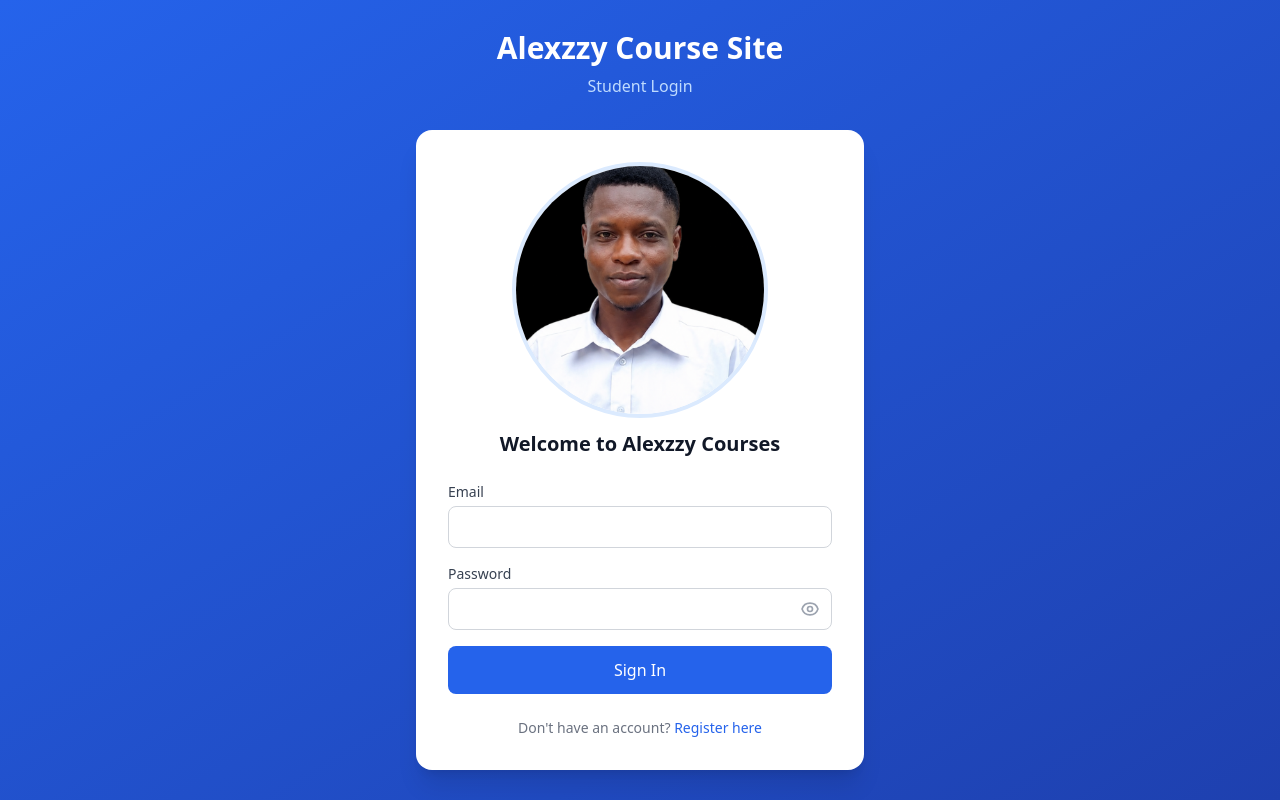
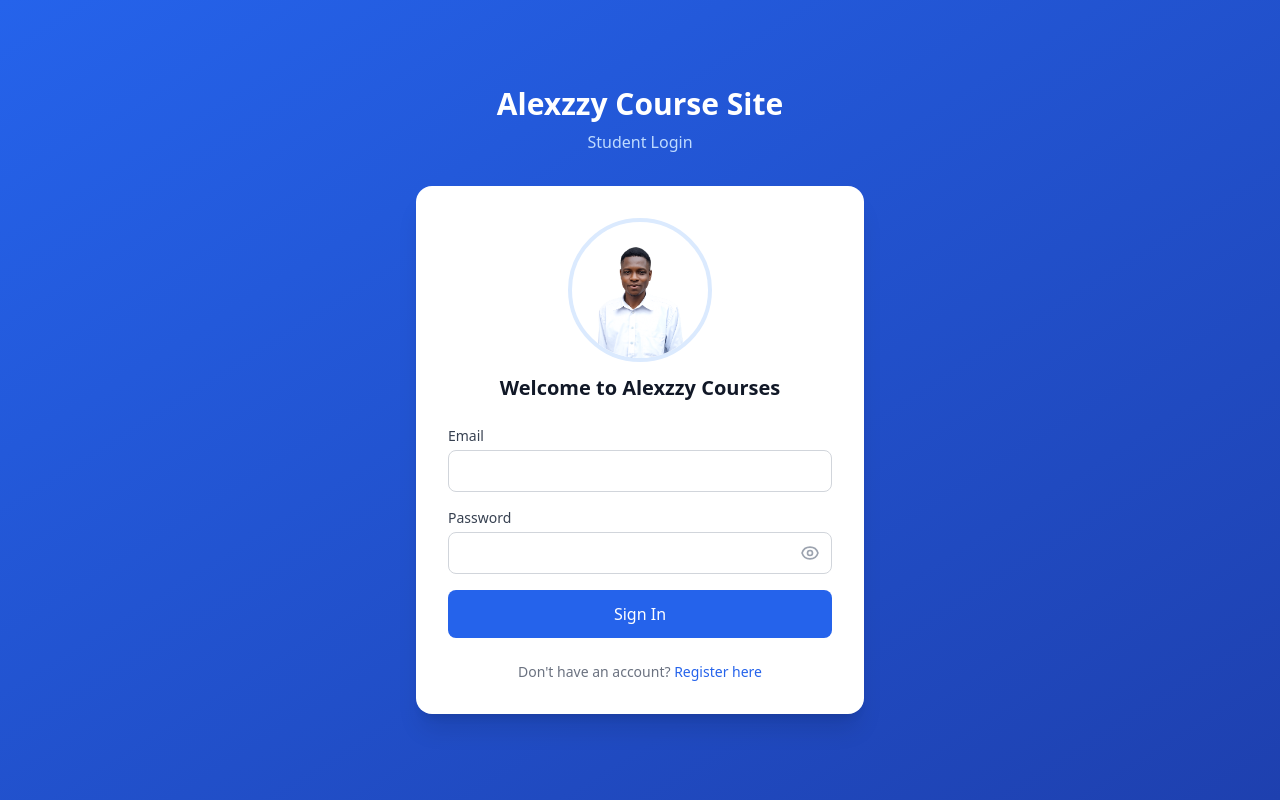
Before and after one commit to Alexzzy112/programmingcourse, a React (Vite) app in the folder client/: page /student/login in a window 1280 px wide. Built offline with nearby package versions, Linux system fonts and the light colour scheme.

Commit message:
Revert "Use client/alex.png instead of public/ image via Vite import"
This reverts commit dd66b96b7bb0c850d9e102af6301cf87f63a71c8.

```diff
--- a/client/src/pages/LecturerLogin.jsx
+++ b/client/src/pages/LecturerLogin.jsx
@@ -3,7 +3,6 @@ import { Link, useNavigate } from 'react-router-dom';
 import { useAuth } from '../context/AuthContext';
 import api from '../utils/api';
 import PasswordInput from '../components/PasswordInput';
-import alexImg from '../../alex.png';
 
 export default function LecturerLogin() {
   const [form, setForm] = useState({ email: '', password: '' });
@@ -36,7 +35,7 @@ export default function LecturerLogin() {
         </div>
         <div className="bg-white rounded-2xl shadow-xl p-8">
           <div className="text-center mb-6">
-            <a href={alexImg} target="_blank" rel="noopener noreferrer" className="block w-64 h-64 rounded-full mx-auto overflow-hidden border-4 border-primary-100"><img src={alexImg} alt="Alexzzy" className="w-full h-full object-cover cursor-pointer hover:opacity-90 transition scale-150" /></a>
+            <img src="/alex.png" alt="Alexzzy" className="w-36 h-36 rounded-full mx-auto object-cover border-4 border-primary-100" />
             <h2 className="text-xl font-bold text-gray-900 mt-3">Welcome to Alexzzy Courses</h2>
           </div>
           {error && <div className="bg-red-50 text-red-600 p-3 rounded-lg text-sm mb-4">{error}</div>}
--- a/client/src/pages/LecturerRegister.jsx
+++ b/client/src/pages/LecturerRegister.jsx
@@ -3,7 +3,6 @@ import { Link, useNavigate } from 'react-router-dom';
 import { useAuth } from '../context/AuthContext';
 import api from '../utils/api';
 import PasswordInput from '../components/PasswordInput';
-import alexImg from '../../alex.png';
 
 export default function LecturerRegister() {
   const [form, setForm] = useState({ firstName: '', lastName: '', email: '', password: '', confirmPassword: '', staffId: '', phone: '', department: '' });
@@ -39,7 +38,7 @@ export default function LecturerRegister() {
         </div>
         <div className="bg-white rounded-2xl shadow-xl p-8">
           <div className="text-center mb-6">
-            <a href={alexImg} target="_blank" rel="noopener noreferrer" className="block w-64 h-64 rounded-full mx-auto overflow-hidden border-4 border-primary-100"><img src={alexImg} alt="Alexzzy" className="w-full h-full object-cover cursor-pointer hover:opacity-90 transition scale-150" /></a>
+            <img src="/alex.png" alt="Alexzzy" className="w-36 h-36 rounded-full mx-auto object-cover border-4 border-primary-100" />
             <h2 className="text-xl font-bold text-gray-900 mt-3">Welcome to Alexzzy Courses</h2>
           </div>
           {error && <div className="bg-red-50 text-red-600 p-3 rounded-lg text-sm mb-4">{error}</div>}
--- a/client/src/pages/StudentLogin.jsx
+++ b/client/src/pages/StudentLogin.jsx
@@ -3,7 +3,6 @@ import { Link, useNavigate } from 'react-router-dom';
 import { useAuth } from '../context/AuthContext';
 import api from '../utils/api';
 import PasswordInput from '../components/PasswordInput';
-import alexImg from '../../alex.png';
 
 export default function StudentLogin() {
   const [form, setForm] = useState({ email: '', password: '' });
@@ -36,7 +35,7 @@ export default function StudentLogin() {
         </div>
         <div className="bg-white rounded-2xl shadow-xl p-8">
           <div className="text-center mb-6">
-            <a href={alexImg} target="_blank" rel="noopener noreferrer" className="block w-64 h-64 rounded-full mx-auto overflow-hidden border-4 border-primary-100"><img src={alexImg} alt="Alexzzy" className="w-full h-full object-cover cursor-pointer hover:opacity-90 transition scale-150" /></a>
+            <img src="/alex.png" alt="Alexzzy" className="w-36 h-36 rounded-full mx-auto object-cover border-4 border-primary-100" />
             <h2 className="text-xl font-bold text-gray-900 mt-3">Welcome to Alexzzy Courses</h2>
           </div>
           {error && <div className="bg-red-50 text-red-600 p-3 rounded-lg text-sm mb-4">{error}</div>}
--- a/client/src/pages/StudentRegister.jsx
+++ b/client/src/pages/StudentRegister.jsx
@@ -3,7 +3,6 @@ import { Link, useNavigate } from 'react-router-dom';
 import { useAuth } from '../context/AuthContext';
 import api from '../utils/api';
 import PasswordInput from '../components/PasswordInput';
-import alexImg from '../../alex.png';
 
 export default function StudentRegister() {
   const [form, setForm] = useState({ firstName: '', lastName: '', email: '', password: '', confirmPassword: '', phone: '', department: '' });
@@ -39,7 +38,7 @@ export default function StudentRegister() {
         </div>
         <div className="bg-white rounded-2xl shadow-xl p-8">
           <div className="text-center mb-6">
-            <a href={alexImg} target="_blank" rel="noopener noreferrer" className="block w-64 h-64 rounded-full mx-auto overflow-hidden border-4 border-primary-100"><img src={alexImg} alt="Alexzzy" className="w-full h-full object-cover cursor-pointer hover:opacity-90 transition scale-150" /></a>
+            <img src="/alex.png" alt="Alexzzy" className="w-36 h-36 rounded-full mx-auto object-cover border-4 border-primary-100" />
             <h2 className="text-xl font-bold text-gray-900 mt-3">Welcome to Alexzzy Courses</h2>
           </div>
           {error && <div className="bg-red-50 text-red-600 p-3 rounded-lg text-sm mb-4">{error}</div>}
```
Also changed, not shown: client/public/alex.png (added).
